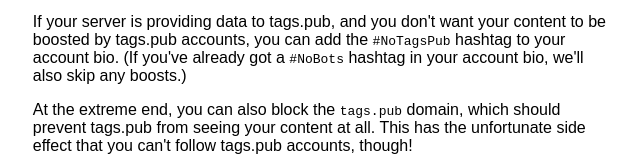
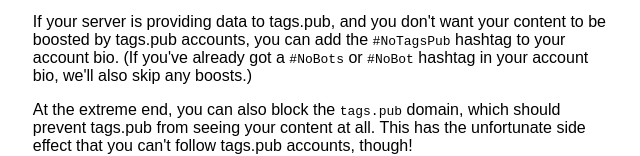
Before and after one commit to social-web-foundation/tags.pub, a website: page web/index.html in a window 1280 px wide. Shown: the part 2265-2421 px from the top of the page, without its empty margins (318-958 px from the left). Drawn offline with Linux system fonts and the light colour scheme.

Commit message:
feat: update docs for NoBot singular

```diff
--- a/web/index.html
+++ b/web/index.html
@@ -155,7 +155,7 @@
     <p>
       If your server is providing data to tags.pub, and you don&apos;t want your content to be boosted by tags.pub
       accounts, you can add the <code>#NoTagsPub</code> hashtag to your account bio. (If you've already got a
-      <code>#NoBots</code> hashtag in your account bio, we&apos;ll also skip any boosts.)
+      <code>#NoBots</code> or <code>#NoBot</code> hashtag in your account bio, we&apos;ll also skip any boosts.)
     </p>
     <p>
       At the extreme end, you can also block the <code>tags.pub</code> domain, which should prevent tags.pub from seeing
```
